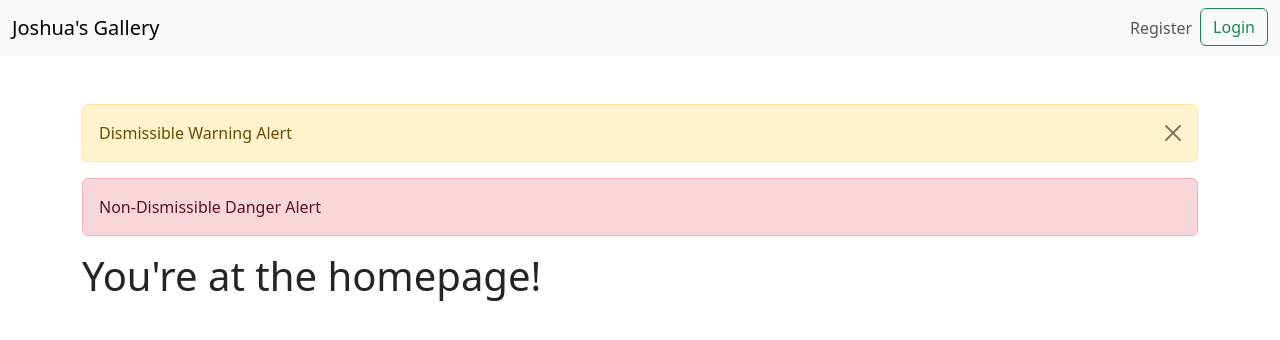
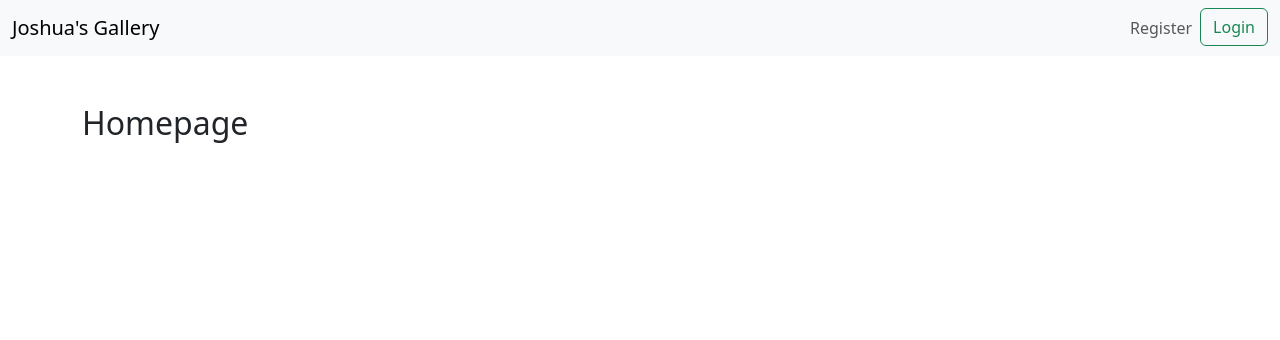
Before and after one commit to joshuaverne/joshuasgallery-server, a Django app: page / in a window 1280 px wide. Shown: the top 340 px of the page. Run offline with Django 4.2, Linux system fonts and the light colour scheme; parts of the project's set-up code (start-up, migrations or seed data) failed here and were passed over; some libraries are stand-ins or nearby versions.

Commit message:
cleared out homepage, made headersize consistent between homepage and dashboard

```diff
--- a/mysite/templates/mysite/homepage.html
+++ b/mysite/templates/mysite/homepage.html
@@ -8,16 +8,7 @@
 {% bootstrap_messages %}
 
 <div class="container py-5">
-    <div class="alert alert-warning alert-dismissible fade show" role="alert">
-        Dismissible Warning Alert
-        <button type="button" class="btn-close" data-bs-dismiss="alert" aria-label="Close"></button>
-    </div>
-
-    <div class="alert alert-danger" role="alert">
-        Non-Dismissible Danger Alert
-    </div>
-
-    <h1>You're at the homepage!</h1>
+    <h2>Homepage</h2>
 </div>
 
 {% endblock %}
--- a/mysite/templates/mysite/my_gallery_dashboard.html
+++ b/mysite/templates/mysite/my_gallery_dashboard.html
@@ -15,7 +15,7 @@
 
 
 <div class="container py-5">
-    <h3 class="mb-3">Dashboard</h3>
+    <h2 class="mb-3">Dashboard</h2>
 </div>
 
 <template id="piece-card">
```
